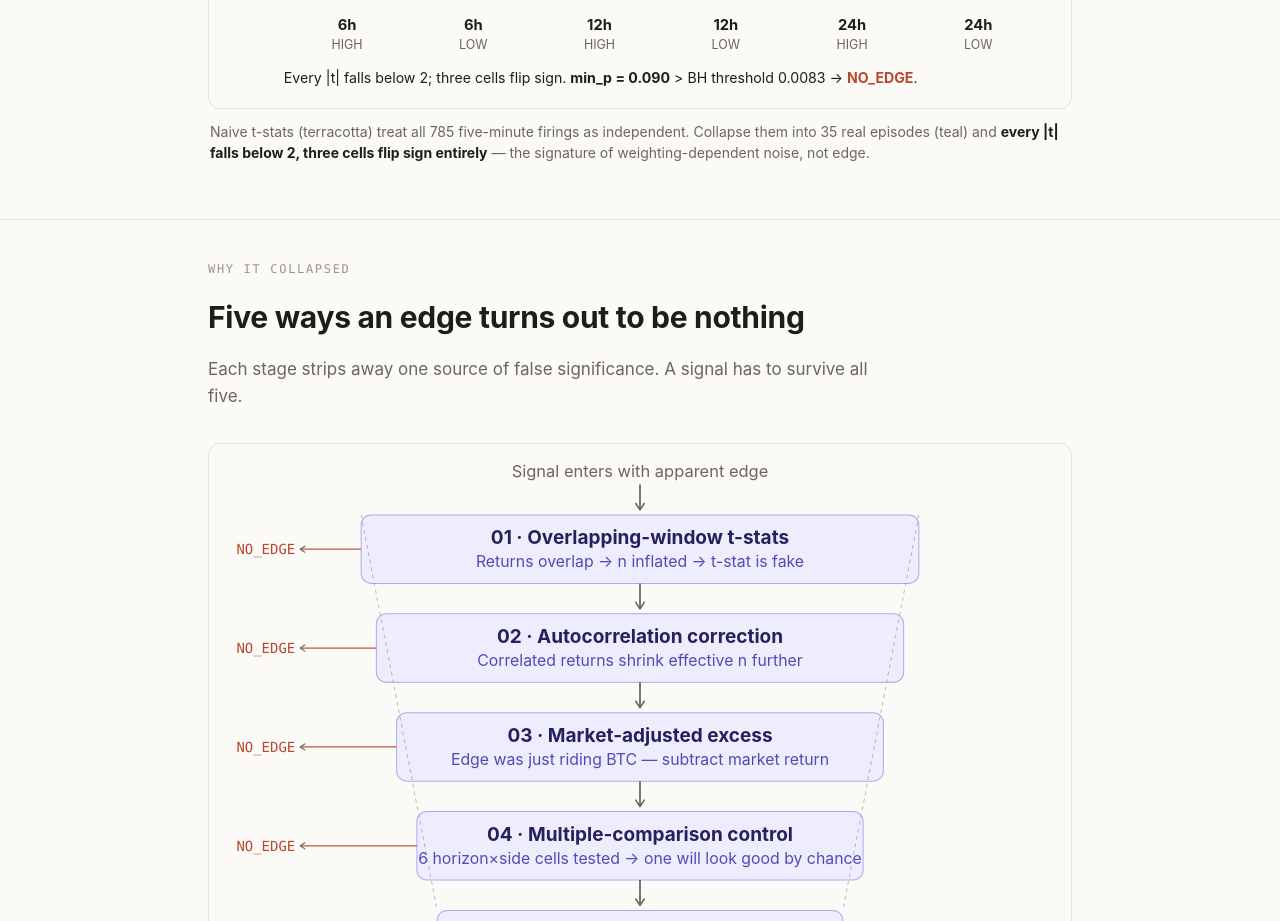
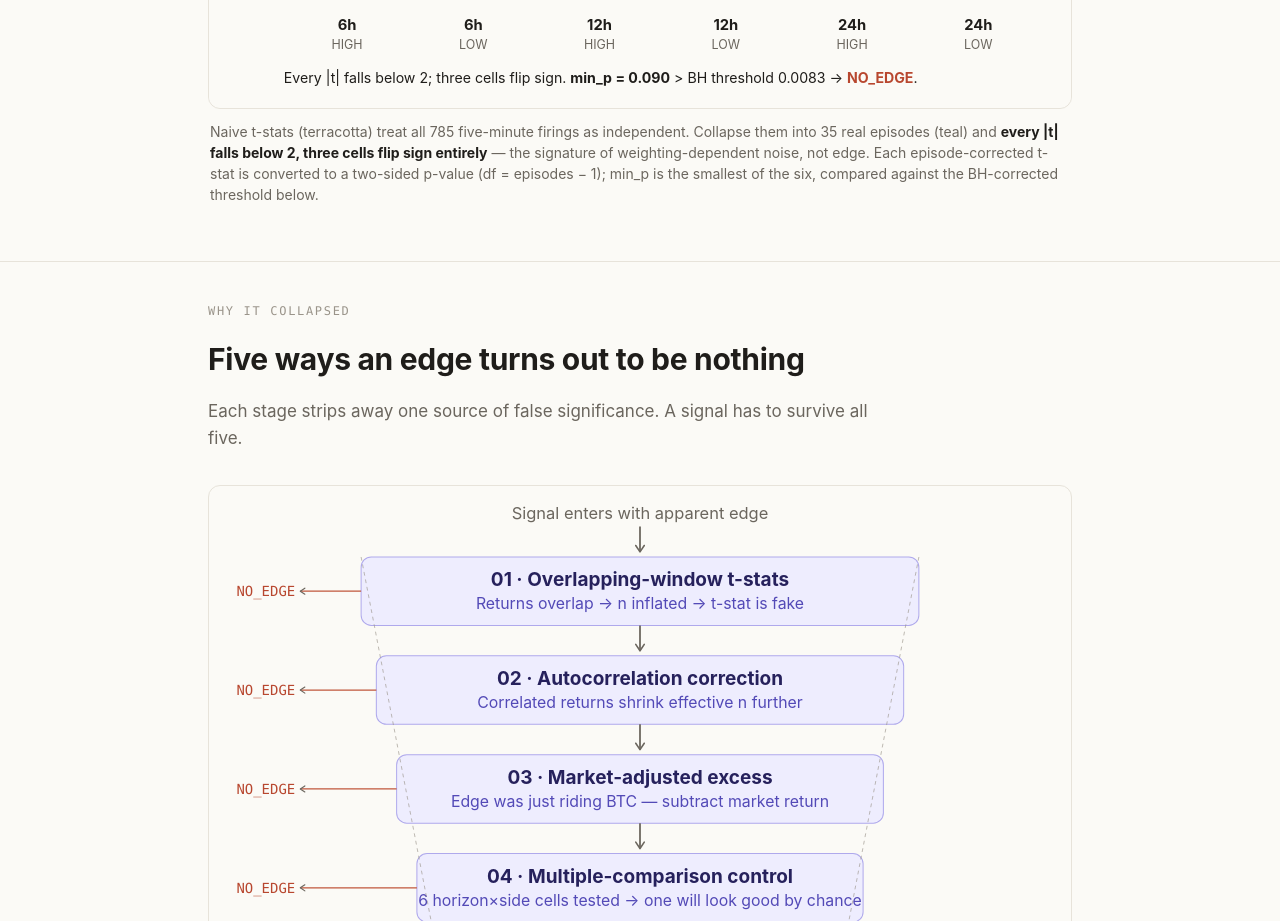
Before and after one commit to cryptohakka/touchstone, a website: page public/index.html in a window 1280 px wide. Shown: the part 2480-3401 px from the top of the page. Drawn offline with Linux system fonts and the light colour scheme.

Commit message:
Explain t-stat to min_p derivation in #case figcaption (two-sided p-value, df, then BH comparison)

```diff
--- a/public/index.html
+++ b/public/index.html
@@ -455,7 +455,7 @@
 <text x='66' y='578' font-family='ui-sans-serif,-apple-system,Segoe UI,Roboto,Helvetica,Arial,sans-serif' font-size='12.5' fill='#1f1d1a'>Every |t| falls below 2; three cells flip sign. <tspan font-weight='700'>min_p = 0.090</tspan> &#62; BH threshold 0.0083 &#8594; <tspan font-weight='700' fill='#b8472f'>NO_EDGE</tspan>.</text>
 </svg>
         </div>
-        <figcaption>Naive t-stats (terracotta) treat all 785 five-minute firings as independent. Collapse them into 35 real episodes (teal) and <b>every |t| falls below 2, three cells flip sign entirely</b> &mdash; the signature of weighting-dependent noise, not edge.</figcaption>
+        <figcaption>Naive t-stats (terracotta) treat all 785 five-minute firings as independent. Collapse them into 35 real episodes (teal) and <b>every |t| falls below 2, three cells flip sign entirely</b> &mdash; the signature of weighting-dependent noise, not edge. Each episode-corrected t-stat is converted to a two-sided p-value (df = episodes &#8722; 1); min_p is the smallest of the six, compared against the BH-corrected threshold below.</figcaption>
       </figure>
     </div>
 
```
